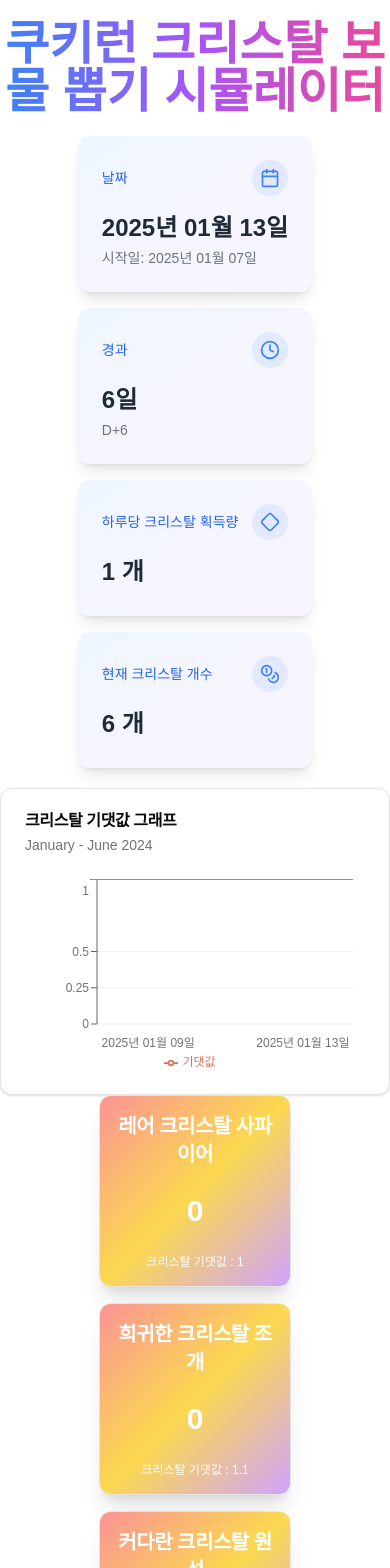
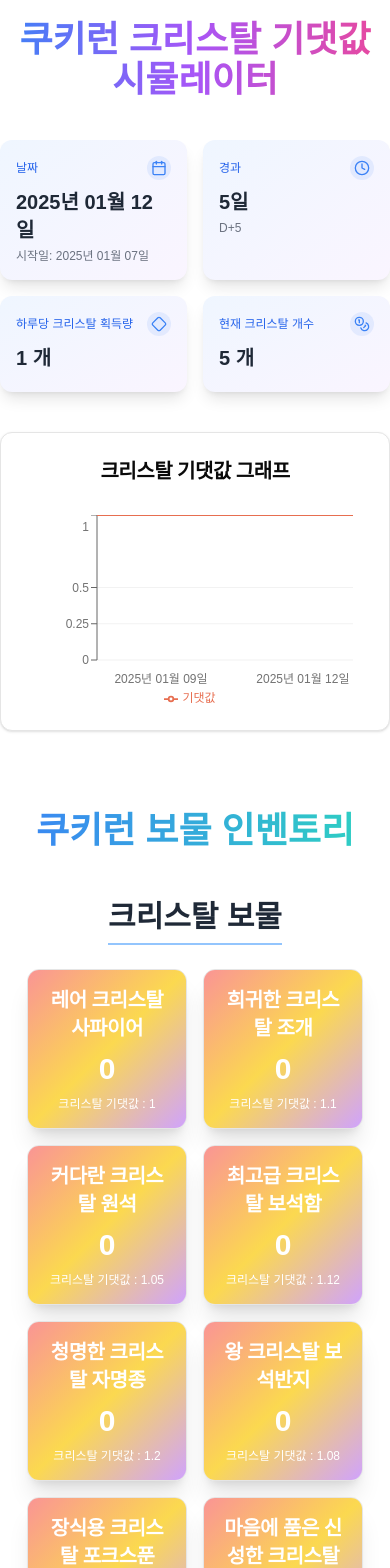
Before and after one commit to syki66/cookierun-crystal-simulator, a Next.js app: page /simulator/show in a window 390 px wide. Shown: the top 1568 px of the page. Built offline with nearby package versions, Linux system fonts and the light colour scheme.

Commit message:
style: 시뮬레이터 페이지 tailwind css 적용

```diff
--- a/app/simulator/layout.tsx
+++ b/app/simulator/layout.tsx
@@ -7,8 +7,8 @@ interface LayoutProps {
 export default function Layout({ children }: LayoutProps) {
   return (
     <>
-      <h1 className="text-5xl md:text-7xl font-bold text-transparent bg-clip-text bg-gradient-to-r from-blue-500 via-purple-500 to-pink-500 text-center my-5">
-        쿠키런 크리스탈 보물 뽑기 시뮬레이터
+      <h1 className="text-4xl md:text-7xl break-keep font-bold text-transparent bg-clip-text bg-gradient-to-r from-blue-500 via-purple-500 to-pink-500 text-center mt-5 mb-10">
+        쿠키런 크리스탈 기댓값 시뮬레이터
       </h1>
       {children}
     </>
--- a/components/crystal-chart/dashboard-card.tsx
+++ b/components/crystal-chart/dashboard-card.tsx
@@ -16,19 +16,19 @@ export default function DashboardCard({
 }: DashboardCardProps) {
   return (
     <Card className="overflow-hidden bg-gradient-to-br from-blue-50 to-purple-50 dark:from-blue-900/20 dark:to-purple-900/20 border-none shadow-lg">
-      <CardContent className="p-6">
-        <div className="flex items-center justify-between mb-4">
-          <h3 className="text-sm font-medium text-blue-600 dark:text-blue-400">
+      <CardContent className="p-4 sm:p-6">
+        <div className="flex items-center justify-between mb-2 sm:mb-4">
+          <h3 className="text-xs sm:text-sm font-medium text-blue-600 dark:text-blue-400">
             {title}
           </h3>
-          <div className="p-2 bg-blue-500/10 rounded-full">
-            <Icon className="w-5 h-5 text-blue-500" />
+          <div className="p-1 sm:p-2 bg-blue-500/10 rounded-full">
+            <Icon className="w-4 h-4 sm:w-5 sm:h-5 text-blue-500" />
           </div>
         </div>
-        <p className="text-2xl font-bold text-gray-800 dark:text-gray-100">
+        <p className="text-xl sm:text-2xl font-bold text-gray-800 dark:text-gray-100">
           {value}
         </p>
-        <p className="mt-1 text-sm text-gray-500 dark:text-gray-400">
+        <p className="mt-1 text-xs sm:text-sm text-gray-500 dark:text-gray-400">
           {subtext}
         </p>
       </CardContent>
--- a/components/crystal-chart/index.tsx
+++ b/components/crystal-chart/index.tsx
@@ -30,8 +30,10 @@ export default function CrystalChart({ chartData }: CrystalChartProp) {
   return (
     <Card>
       <CardHeader>
-        <CardTitle>크리스탈 기댓값 그래프</CardTitle>
-        <CardDescription>January - June 2024</CardDescription>
+        <CardTitle className="text-center text-xl">
+          크리스탈 기댓값 그래프
+        </CardTitle>
+        <CardDescription></CardDescription>
       </CardHeader>
       <CardContent>
         <ChartContainer config={chartConfig}>
--- a/components/inventory/index.tsx
+++ b/components/inventory/index.tsx
@@ -12,7 +12,16 @@ interface InventoryProps {
 const Inventory: React.FC<InventoryProps> = ({ items }) => {
   return (
     <>
-      <div className="flex flex-wrap gap-4 justify-center">
+      <div className="mt-20">
+        <h1 className="text-4xl font-extrabold text-center mb-12 bg-clip-text text-transparent bg-gradient-to-r from-blue-500 to-teal-400">
+          쿠키런 보물 인벤토리
+        </h1>
+        <div className="text-center sm:text-left">
+          <h2 className="text-3xl font-bold mb-6 text-gray-800 border-b-2 border-blue-300 pb-2 inline-block">
+            크리스탈 보물
+          </h2>
+        </div>
+        <div className="gap-4 sm:gap-8 flex flex-wrap justify-center">
           {items.crystalItems.map((item: inventoryProps) => (
             <SpecialCard
               key={item.name}
@@ -23,10 +32,16 @@ const Inventory: React.FC<InventoryProps> = ({ items }) => {
           ))}
         </div>
 
-      <div className="flex flex-wrap gap-4 justify-center">
+        <div className="text-center sm:text-left mt-10">
+          <h2 className="text-3xl font-bold mb-6 text-gray-800 border-b-2 border-blue-300 pb-2 inline-block">
+            일반 보물
+          </h2>
+        </div>
+        <div className="gap-4 flex flex-wrap justify-center">
           {items.nonCrystalItems.map((item: inventoryProps) => (
             <RegularCard key={item.name} name={item.name} count={item.count} />
           ))}
+        </div>
       </div>
     </>
   );
--- a/components/inventory/special-card.tsx
+++ b/components/inventory/special-card.tsx
@@ -17,7 +17,7 @@ const SpecialCard: React.FC<SpecialCardProps> = ({
   count,
 }) => {
   return (
-    <Card className="w-48 h-48 overflow-hidden rounded-xl shadow-xl transform transition-all hover:scale-105 hover:shadow-2xl">
+    <Card className="w-40 h-40 sm:w-48 sm:h-48 overflow-hidden rounded-xl shadow-xl transform transition-all hover:scale-105 hover:shadow-2xl">
       <div className="absolute inset-0 bg-gradient-to-br from-red-400 via-yellow-400 to-purple-400 opacity-75 animate-gradient"></div>
       <CardContent className="relative h-full flex flex-col items-center justify-between text-white p-4 z-10">
         <CardTitle className="text-xl font-bold text-center">{name}</CardTitle>
--- a/components/simulator.tsx
+++ b/components/simulator.tsx
@@ -76,8 +76,8 @@ const Simulator = ({ initData }: SimulatorProps) => {
 
   return (
     <>
-      <div className="flex flex-wrap gap-4 justify-center mb-5">
-        <div className="grid gap-4 md:grid-cols-2 lg:grid-cols-4">
+      <div className="max-w-screen-2xl mx-auto">
+        <div className="grid gap-4 grid-cols-2 md:grid-cols-2 lg:grid-cols-4 mb-10">
           <DashboardCard
             title="날짜"
             icon={Calendar}
@@ -103,9 +103,9 @@ const Simulator = ({ initData }: SimulatorProps) => {
             subtext=""
           />
         </div>
+        <CrystalChart chartData={chartData} />
+        <Inventory items={splitArrayByCrystalKeyword(inventory)} />
       </div>
-      <CrystalChart chartData={chartData} />
-      <Inventory items={splitArrayByCrystalKeyword(inventory)} />
     </>
   );
 };
```
Lines whose indentation alone changed are shown as unchanged.
